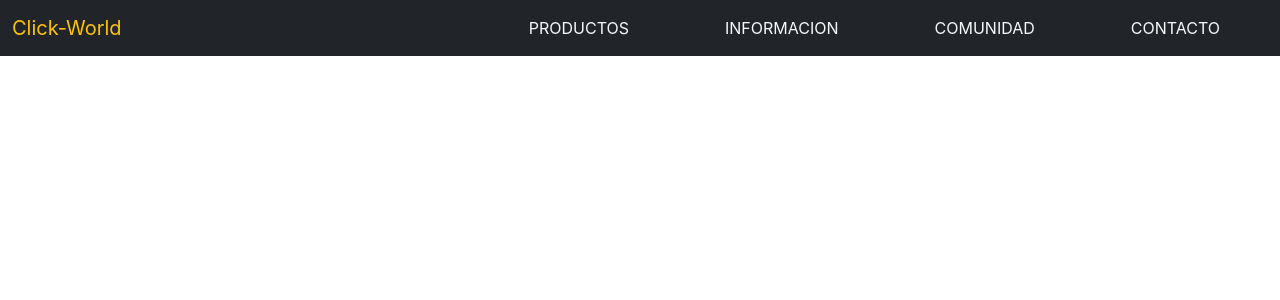
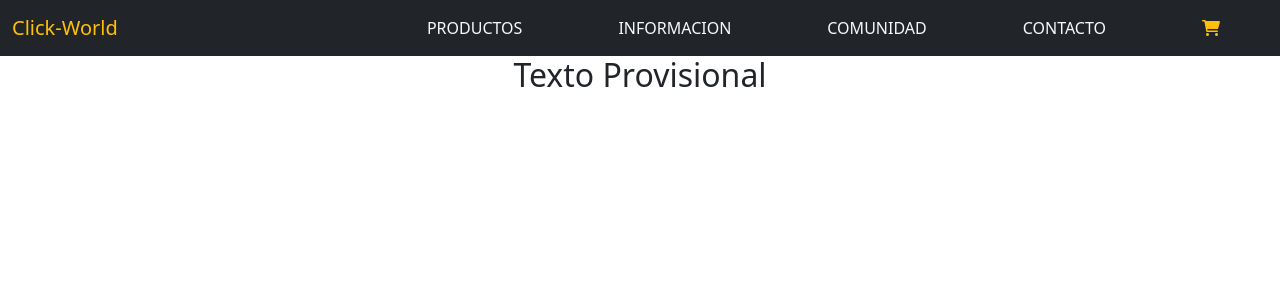
Before and after one commit to GabrielMatax/ClickWorld-Garcia, a React (Create React App) app: page / in a window 1280 px wide. Shown: the top 300 px of the page. Built offline with nearby package versions, Linux system fonts and the light colour scheme.

Commit message:
Tercer Desafio

```diff
--- a/package.json
+++ b/package.json
@@ -3,6 +3,10 @@
   "version": "0.1.0",
   "private": true,
   "dependencies": {
+    "@fortawesome/fontawesome-svg-core": "^6.1.1",
+    "@fortawesome/free-regular-svg-icons": "^6.1.1",
+    "@fortawesome/free-solid-svg-icons": "^6.1.1",
+    "@fortawesome/react-fontawesome": "^0.2.0",
     "@testing-library/jest-dom": "^5.16.4",
     "@testing-library/react": "^13.3.0",
     "@testing-library/user-event": "^13.5.0",
--- a/public/index.html
+++ b/public/index.html
@@ -3,6 +3,7 @@
   <head>
     <meta charset="utf-8" />
     <link rel="icon" href="%PUBLIC_URL%/favicon.ico" />
+    <link rel="stylesheet" href="https://cdnjs.cloudflare.com/ajax/libs/font-awesome/6.0.0/css/all.min.css">
     <meta name="viewport" content="width=device-width, initial-scale=1" />
     <meta name="theme-color" content="#000000" />
     <meta
--- a/src/App.js
+++ b/src/App.js
@@ -1,9 +1,15 @@
 import logo from './logo.svg';
 import './App.css';
 import NavBar from './components/NavBar';
+import ItemListContainer from './components/ItemListContainer';
 
 function App() {
-  return <NavBar/>;
+  return <>
+
+  <NavBar/>
+  <ItemListContainer greeting="Texto Provisional"/>
+
+  </>
 }
 
 export default App;
--- /dev/null
+++ b/src/components/CartWidget.jsx
@@ -0,0 +1,7 @@
+const CartWidget = () => {
+    return (
+        <li><a href="index.html" className="nav-link text-warning px-5"><i className="fa-solid fa-cart-shopping"></i></a></li>
+    );
+}
+
+export default CartWidget;
--- /dev/null
+++ b/src/components/ItemListContainer.jsx
@@ -0,0 +1,7 @@
+const ItemListContainer = (prop) => {
+    return (
+        <h2 className="d-flex aling-items-center justify-content-center">{prop.greeting}</h2>
+    );
+}
+
+export default ItemListContainer;
--- a/src/components/NavBar.js
+++ b/src/components/NavBar.jsx
@@ -1,3 +1,5 @@
+import CartWidget from "./CartWidget";
+
 const NavBar = () => {
     return (
         <nav className="navbar navbar-expand bg-dark">
@@ -10,6 +12,7 @@ const NavBar = () => {
                     <li><a className="nav-link text-light px-5" href="#">INFORMACION</a></li>
                     <li><a className="nav-link text-light px-5" href="#">COMUNIDAD</a></li>
                     <li><a className="nav-link text-light px-5" href="#">CONTACTO</a></li>
+                    <CartWidget/>
                 </ul>
 
             </div>
--- a/src/index.js
+++ b/src/index.js
@@ -1,9 +1,10 @@
 import React from 'react';
 import ReactDOM from 'react-dom/client';
-import 'bootstrap/dist/css/bootstrap.css';
 import './index.css';
 import App from './App';
 import reportWebVitals from './reportWebVitals';
+import 'bootstrap/dist/css/bootstrap.css';
+import 'bootstrap'
 
 const root = ReactDOM.createRoot(document.getElementById('root'));
 root.render(
```
Also changed, not shown: 1 other file (tests, documents, lock files or other folders).
